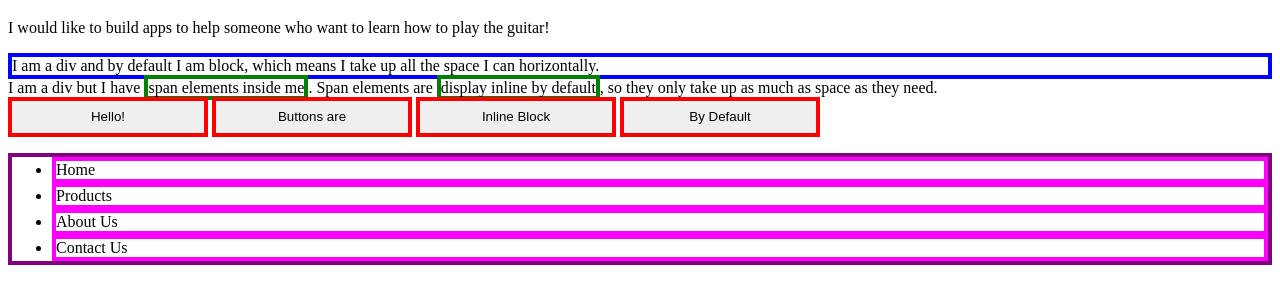
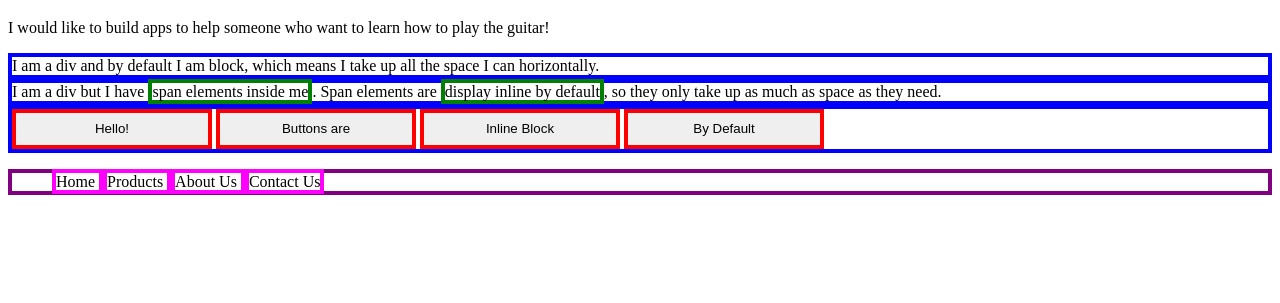
Before and after one commit to JustinCChen/prep-0922-code-solutions, a website: page prep-css-display/index.html in a window 1280 px wide. Shown: the part 61-364 px from the top of the page. Drawn offline with Linux system fonts and the light colour scheme.

Commit message:
Update index.html

```diff
--- a/prep-css-display/index.html
+++ b/prep-css-display/index.html
@@ -1,38 +1,68 @@
 <!DOCTYPE html>
 <html>
 <head>
-  <title>prep-example</title>
+  <title>CSS Display Properties</title>
+ <style>
+  div {
+     border:4px solid blue;
+  }
+
+  span {
+     border: 4px solid green;
+     height: 100px;
+     width: 100px;
+  }
+
+  button {
+    border:4px solid red;
+    height: 40px;
+    width: 200px;
+  }
+
+  ul{
+    border: 4px solid purple;
+  }
+
+  li {
+    border: 4px solid magenta;
+  }
+
+  ul > li {
+    display : inline;
+  }
+</style>
+
 </head>
 <body>
-    <h1>I would like to build</h1>
+  <h1>I would like to build</h1>
   <p>
     <!-- write your app ideas here 👇 -->
     I would like to build apps to help someone who want to learn how to play the guitar!
   </p>
-  <div style="border: 4px solid blue;"> I am a div and by default I am block, which means I take up all the space I can
+  <div> I am a div and by default I am block, which means I take up all the space I can
     horizontally.</div>
   <div>
-    I am a div but I have <span style="border: 4px solid green;height: 100px;width: 100px;" >span elements inside me</span>.
-    Span elements are <span style="border: 4px solid green;height: 100px;width: 100px;">display inline by default</span>,
+    I am a div but I have <span>span elements inside me</span>.
+    Span elements are <span>display inline by default</span>,
     so they only take up as much as space as they need.
   </div>
   <div>
-    <button style="border:4px solid red;height: 40px;width: 200px;">Hello!</button>
-    <button style="border:4px solid red;height: 40px;width: 200px;">Buttons are</button>
-    <button style="border:4px solid red;height: 40px;width: 200px;">Inline Block</button>
-    <button style="border:4px solid red;height: 40px;width: 200px;">By Default</button>
+    <button>Hello!</button>
+    <button>Buttons are</button>
+    <button>Inline Block</button>
+    <button>By Default</button>
   </div>
-<ul style="border:4px solid purple;">
-  <li style="border:4px solid magenta;display: ;">
+<ul>
+  <li>
     Home
   </li>
-  <li style="border:4px solid magenta;display: ">
+  <li>
     Products
   </li>
-  <li style="border:4px solid magenta;display:">
+  <li>
     About Us
   </li>
-  <li style="border:4px solid magenta;display:;">
+  <li>
     Contact Us
   </li>
 </ul>
```
